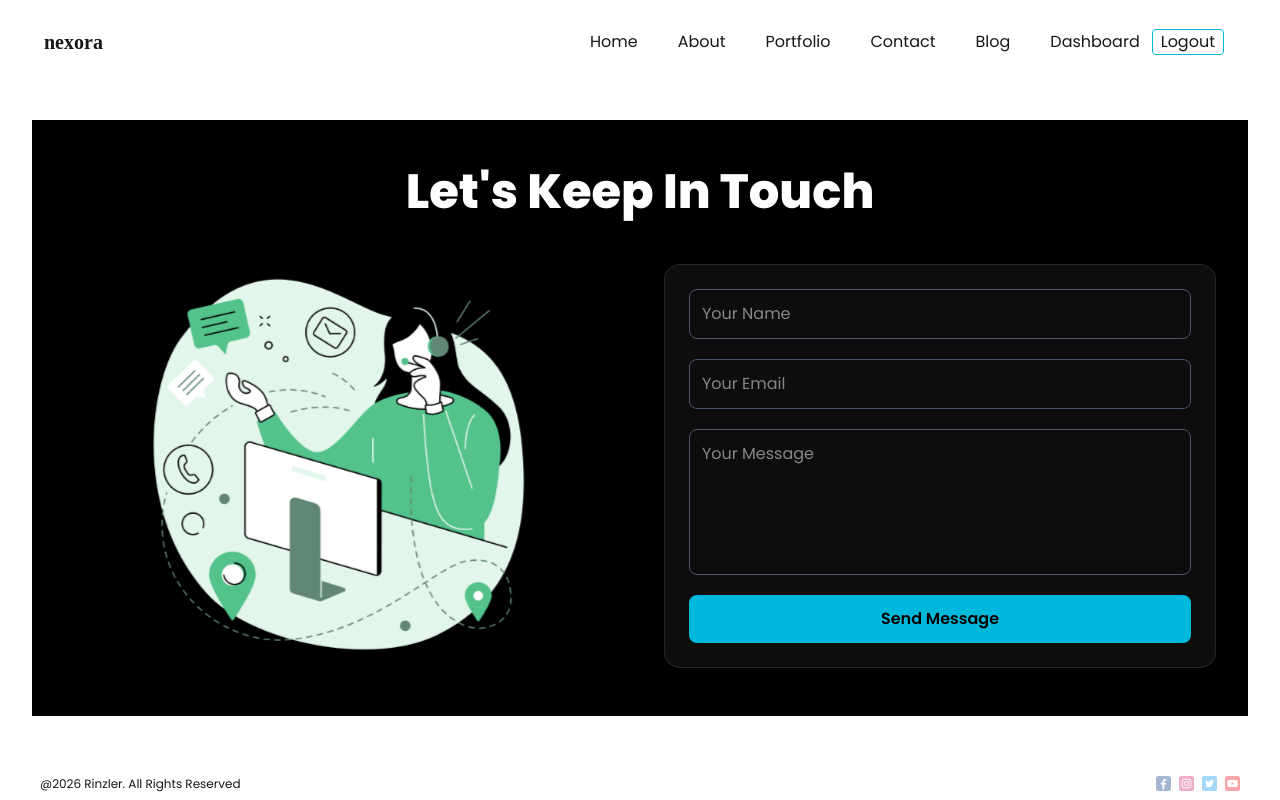
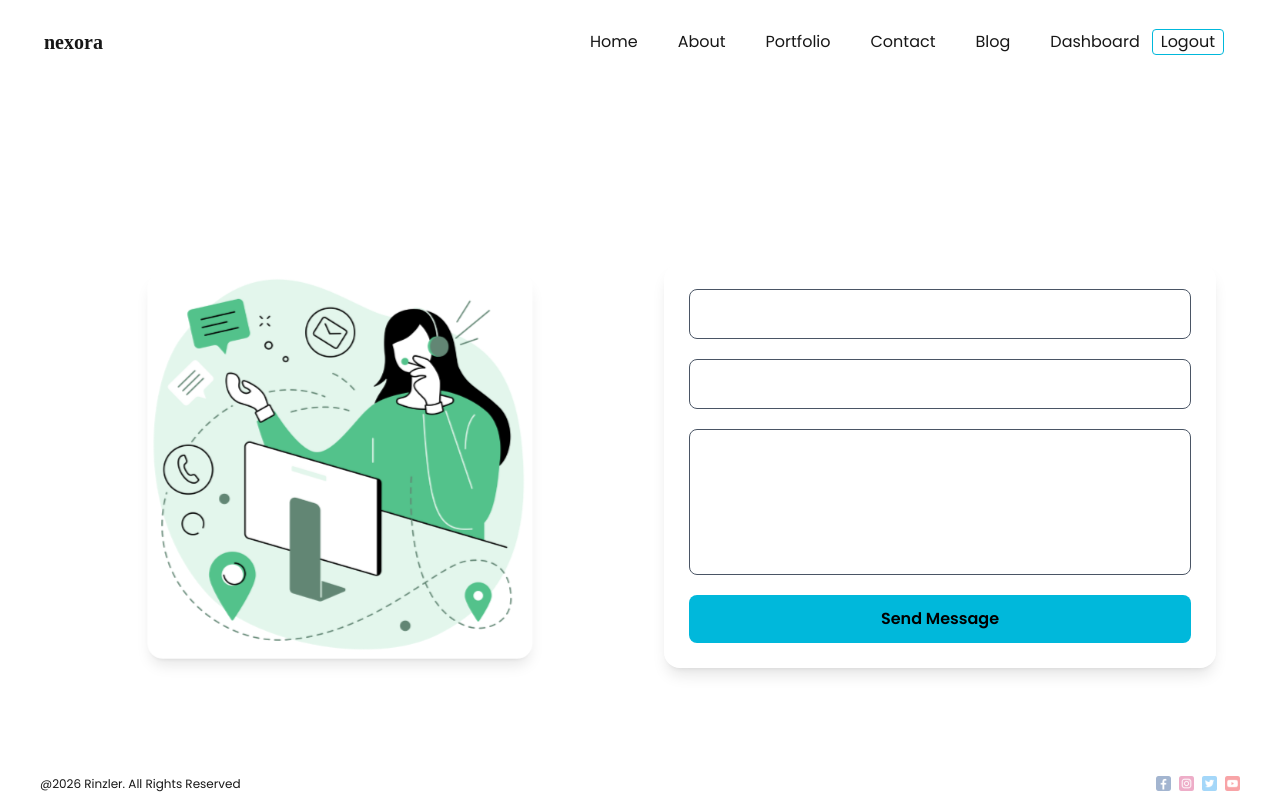
Before and after one commit to Surajnairx/nexora, a Next.js app: page /contact in a window 1280 px wide. Built offline with nearby package versions, Linux system fonts and the light colour scheme.

Commit message:
fix: minor cosmetic changes

```diff
--- a/src/app/contact/page.jsx
+++ b/src/app/contact/page.jsx
@@ -3,7 +3,7 @@ import React from "react";
 
 function page() {
   return (
-    <section className="flex items-center justify-center px-3 py-12 bg-black text-white">
+    <section className="flex items-center justify-center px-3 py-12 text-white">
       <div className="max-w-6xl w-full">
         <h2 className="text-4xl md:text-5xl font-extrabold text-center mb-12">
           Let's Keep In Touch
```
